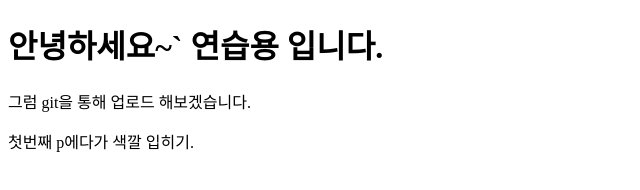
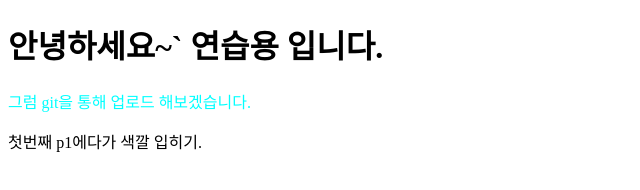
Before and after one commit to hs-0919/pratice, a plain HTML site: page index.html in a window 1280 px wide. Shown: the whole page, without its empty margins (0-640 px from the left). Drawn offline with Linux system fonts and the light colour scheme.

Commit message:
color added

```diff
--- a/index.html
+++ b/index.html
@@ -5,11 +5,16 @@
     <meta http-equiv="X-UA-Compatible" content="IE=edge">
     <meta name="viewport" content="width=device-width, initial-scale=1.0">
     <title>index.html</title>
+    <style>
+        #p1{
+            color: aqua;
+        }
+    </style>
 </head>
 <body>
     <h1>안녕하세요~` 연습용 입니다.</h1>
     <p id = "p1"> 그럼 git을 통해 업로드 해보겠습니다.</p>
-    <p> 첫번째 p에다가 색깔 입히기.
+    <p> 첫번째 p1에다가 색깔 입히기.
     </p>
 </body>
 </html>
```
